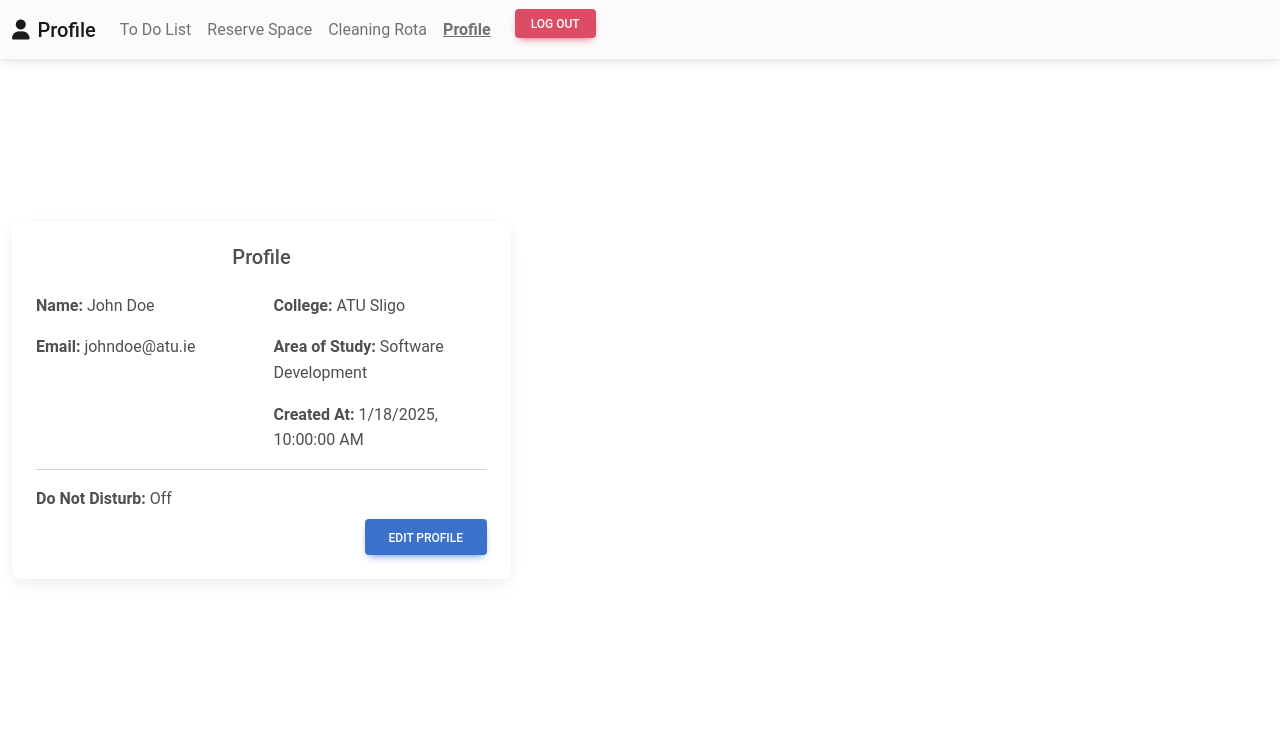
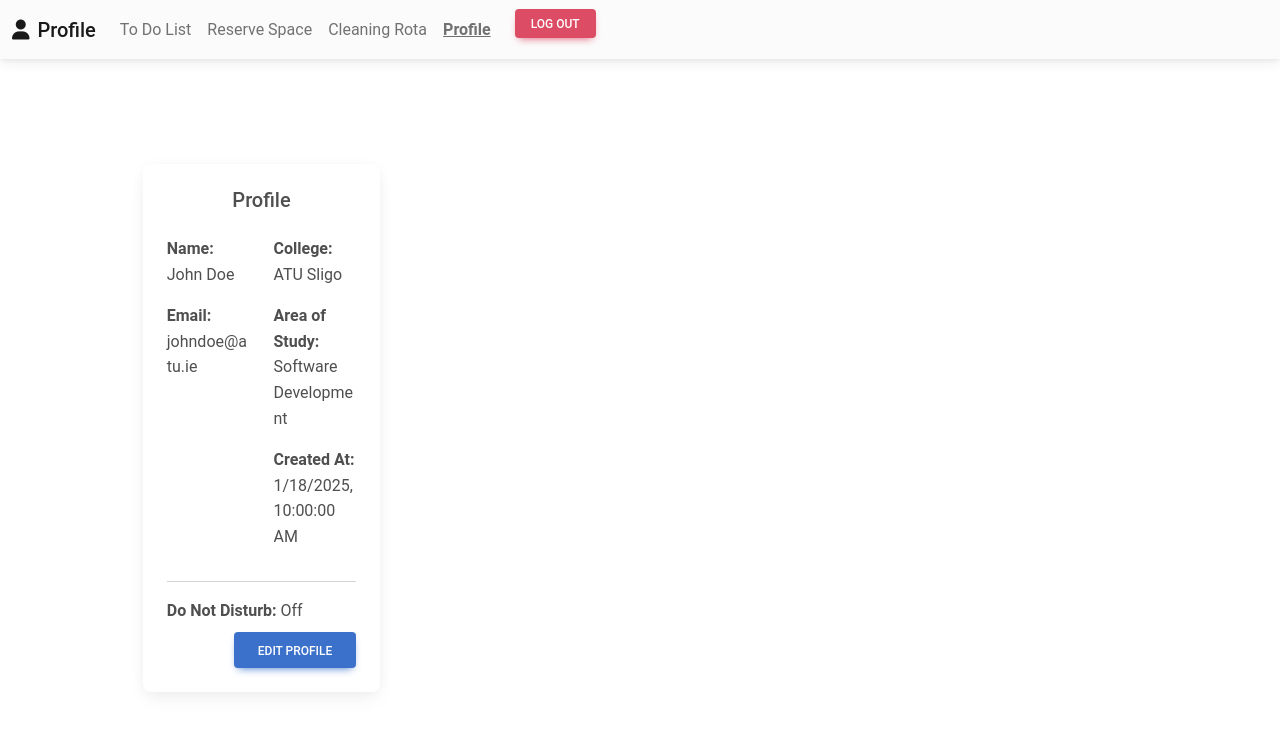
Before and after one commit to s00221135/p400-application, a React (Vite) app: page /profile in a window 1280 px wide. Shown: the top 732 px of the page. Built offline with nearby package versions, Linux system fonts and the light colour scheme.

Commit message:
changes to get modal to open

```diff
--- a/src/pages/CleaningRota.tsx
+++ b/src/pages/CleaningRota.tsx
@@ -1,12 +1,12 @@
 import React, { useState } from "react";
-import Navigation from "../components/Navigation"; // Adjust path to your Navigation component
+import Navigation from "../components/Navigation"; // Adjust path if needed
 import {
   MDBContainer,
+  MDBRow,
+  MDBCol,
   MDBCard,
   MDBCardBody,
   MDBBtn,
-  MDBRow,
-  MDBCol,
   MDBModal,
   MDBModalDialog,
   MDBModalContent,
@@ -71,7 +71,7 @@ const CleaningRota: React.FC = () => {
   const toggleModal = () => setModalOpen(!modalOpen);
 
   const handleInputChange = (field: keyof Task, value: string) => {
-    setNewTask({ ...newTask, [field]: value });
+    setNewTask((prev) => ({ ...prev, [field]: value }));
   };
 
   const handleAddTask = () => {
@@ -107,21 +107,24 @@ const CleaningRota: React.FC = () => {
 
   return (
     <>
-      {/* Navigation at the top */}
       <Navigation />
 
-      <MDBContainer className="mt-4">
+      {/* Offset margin if navbar is fixed; remove or adjust if not needed */}
+      <MDBContainer fluid style={{ marginTop: "56px", padding: "2rem" }}>
+        <MDBRow className="justify-content-center">
+          <MDBCol xs="12" sm="10" md="8" lg="6">
             <h2 className="text-center">Cleaning Rota</h2>
-        <p className="text-center text-muted">Manage household cleaning tasks</p>
-        <MDBRow className="mb-3">
-          <MDBCol className="text-center">
+            <p className="text-center text-muted">
+              Manage household cleaning tasks
+            </p>
+
+            <div className="text-center mb-3">
               <MDBBtn color="primary" onClick={handleAddTask}>
                 Add Task
               </MDBBtn>
-          </MDBCol>
-        </MDBRow>
+            </div>
 
-        {/* Render each task */}
+            {/* List of tasks */}
             {tasks.map((task) => (
               <MDBCard key={task.id} className="mb-3">
                 <MDBCardBody>
@@ -137,20 +140,12 @@ const CleaningRota: React.FC = () => {
                   </p>
                   <MDBRow>
                     <MDBCol>
-                  <MDBBtn
-                    color="info"
-                    size="sm"
-                    onClick={() => handleEditTask(task)}
-                  >
+                      <MDBBtn color="info" size="sm" onClick={() => handleEditTask(task)}>
                         Edit
                       </MDBBtn>
                     </MDBCol>
                     <MDBCol>
-                  <MDBBtn
-                    color="danger"
-                    size="sm"
-                    onClick={() => deleteTask(task.id)}
-                  >
+                      <MDBBtn color="danger" size="sm" onClick={() => deleteTask(task.id)}>
                         Delete
                       </MDBBtn>
                     </MDBCol>
@@ -158,16 +153,23 @@ const CleaningRota: React.FC = () => {
                 </MDBCardBody>
               </MDBCard>
             ))}
+          </MDBCol>
+        </MDBRow>
+      </MDBContainer>
 
       {/* Modal for Add/Edit */}
-        <MDBModal show={modalOpen} setShow={setModalOpen}>
+      <MDBModal show={modalOpen} setShow={setModalOpen} tabIndex="-1">
         <MDBModalDialog>
           <MDBModalContent>
             <MDBModalHeader>
               <MDBModalTitle>
                 {editMode ? "Edit Task" : "Add Task"}
               </MDBModalTitle>
-                <MDBBtn className="btn-close" color="none" onClick={toggleModal} />
+              <MDBBtn
+                className="btn-close"
+                color="none"
+                onClick={toggleModal}
+              ></MDBBtn>
             </MDBModalHeader>
             <MDBModalBody>
               <MDBInput
@@ -181,27 +183,21 @@ const CleaningRota: React.FC = () => {
                 label="Assigned To"
                 type="text"
                 value={newTask.assignedTo}
-                  onChange={(e) =>
-                    handleInputChange("assignedTo", e.target.value)
-                  }
+                onChange={(e) => handleInputChange("assignedTo", e.target.value)}
                 className="mb-3"
               />
               <MDBInput
                 label="Frequency"
                 type="text"
                 value={newTask.frequency}
-                  onChange={(e) =>
-                    handleInputChange("frequency", e.target.value)
-                  }
+                onChange={(e) => handleInputChange("frequency", e.target.value)}
                 className="mb-3"
               />
               <MDBInput
                 label="Due Date"
                 type="date"
                 value={newTask.dueDate}
-                  onChange={(e) =>
-                    handleInputChange("dueDate", e.target.value)
-                  }
+                onChange={(e) => handleInputChange("dueDate", e.target.value)}
                 className="mb-3"
               />
             </MDBModalBody>
@@ -216,7 +212,6 @@ const CleaningRota: React.FC = () => {
           </MDBModalContent>
         </MDBModalDialog>
       </MDBModal>
-      </MDBContainer>
     </>
   );
 };
--- a/src/pages/Profile.tsx
+++ b/src/pages/Profile.tsx
@@ -2,12 +2,12 @@ import React, { useState } from "react";
 import Navigation from "../components/Navigation"; // Adjust the import path if needed
 import {
   MDBContainer,
+  MDBRow,
+  MDBCol,
   MDBCard,
   MDBCardBody,
-  MDBRow,
-  MDBCol,
+  MDBCardTitle,
   MDBCardText,
-  MDBCardTitle,
   MDBBtn,
   MDBModal,
   MDBModalDialog,
@@ -28,11 +28,10 @@ interface UserDetails {
   AreaOfStudy: string;
   CreatedAt: string;      // We'll show this as read-only
   DoNotDisturb: boolean;  // We'll toggle this in the modal
-  // Skipping other fields like HouseholdID, Password, Latitude, Longitude for brevity
 }
 
 const Profile: React.FC = () => {
-  // Hard-coded user data from your DB (no API calls)
+  // Hard-coded user data (no API calls)
   const [user, setUser] = useState<UserDetails>({
     UserID: "12345-abcde",
     Name: "John Doe",
@@ -43,15 +42,15 @@ const Profile: React.FC = () => {
     DoNotDisturb: false,
   });
 
-  // For controlling the "Edit" modal
+  // Modal state
   const [modalOpen, setModalOpen] = useState(false);
 
-  // A copy of `user` for editing within the modal (so changes aren’t applied immediately)
+  // For editing
   const [editUser, setEditUser] = useState<UserDetails>(user);
 
   // Open the edit modal, copying current user data
   const handleEdit = () => {
-    setEditUser(user); // Copy existing user data into edit form
+    setEditUser(user);
     setModalOpen(true);
   };
 
@@ -67,7 +66,6 @@ const Profile: React.FC = () => {
   const handleSave = () => {
     console.log("Saving changes to user:", editUser);
     // In a real app, you'd do an API PUT/POST here.
-    // For now, we just update our local `user`.
     setUser(editUser);
     setModalOpen(false);
   };
@@ -76,32 +74,41 @@ const Profile: React.FC = () => {
     <>
       <Navigation />
 
-      <MDBContainer className="py-4">
-        <MDBCard>
+      {/* Center the card and ensure content isn't behind a fixed navbar */}
+      <MDBContainer
+        fluid
+        className="py-4"
+        style={{ marginTop: "56px" }} // offset for fixed navbar; remove if not using fixed nav
+      >
+        <MDBRow className="justify-content-center">
+          <MDBCol xs="12" sm="10" md="8" lg="6">
+            <MDBCard className="text-center">
               <MDBCardBody>
-            <MDBRow className="align-items-center mb-3">
-              <MDBCol md="12" className="text-center">
+                {/* Page Title */}
+                <MDBRow className="mb-3">
+                  <MDBCol>
                     <MDBCardTitle>Profile</MDBCardTitle>
                   </MDBCol>
                 </MDBRow>
 
+                {/* Profile Fields */}
                 <MDBRow>
-              <MDBCol md="6">
-                <MDBCardText>
+                  <MDBCol md="6" className="mb-3">
+                    <MDBCardText className="text-start">
                       <strong>Name:</strong> {user.Name}
                     </MDBCardText>
-                <MDBCardText>
+                    <MDBCardText className="text-start">
                       <strong>Email:</strong> {user.Email}
                     </MDBCardText>
                   </MDBCol>
-              <MDBCol md="6">
-                <MDBCardText>
+                  <MDBCol md="6" className="mb-3">
+                    <MDBCardText className="text-start">
                       <strong>College:</strong> {user.College}
                     </MDBCardText>
-                <MDBCardText>
+                    <MDBCardText className="text-start">
                       <strong>Area of Study:</strong> {user.AreaOfStudy}
                     </MDBCardText>
-                <MDBCardText>
+                    <MDBCardText className="text-start">
                       <strong>Created At:</strong>{" "}
                       {new Date(user.CreatedAt).toLocaleString()}
                     </MDBCardText>
@@ -111,16 +118,17 @@ const Profile: React.FC = () => {
                 <hr />
 
                 <MDBRow className="mb-2">
-              <MDBCol md="12">
-                <MDBCardText>
+                  <MDBCol>
+                    <MDBCardText className="text-start">
                       <strong>Do Not Disturb:</strong>{" "}
                       {user.DoNotDisturb ? "Active" : "Off"}
                     </MDBCardText>
                   </MDBCol>
                 </MDBRow>
 
+                {/* Edit Button */}
                 <MDBRow>
-              <MDBCol md="12" className="text-end">
+                  <MDBCol className="text-end">
                     <MDBBtn color="primary" onClick={handleEdit}>
                       Edit Profile
                     </MDBBtn>
@@ -128,6 +136,8 @@ const Profile: React.FC = () => {
                 </MDBRow>
               </MDBCardBody>
             </MDBCard>
+          </MDBCol>
+        </MDBRow>
       </MDBContainer>
 
       {/* Edit Modal */}
@@ -142,7 +152,6 @@ const Profile: React.FC = () => {
                 onClick={() => setModalOpen(false)}
               />
             </MDBModalHeader>
-
             <MDBModalBody>
               <MDBInput
                 label="Name"
@@ -181,7 +190,6 @@ const Profile: React.FC = () => {
                 }
               />
             </MDBModalBody>
-
             <MDBModalFooter>
               <MDBBtn color="secondary" onClick={() => setModalOpen(false)}>
                 Cancel
```
Lines whose indentation alone changed are shown as unchanged.
